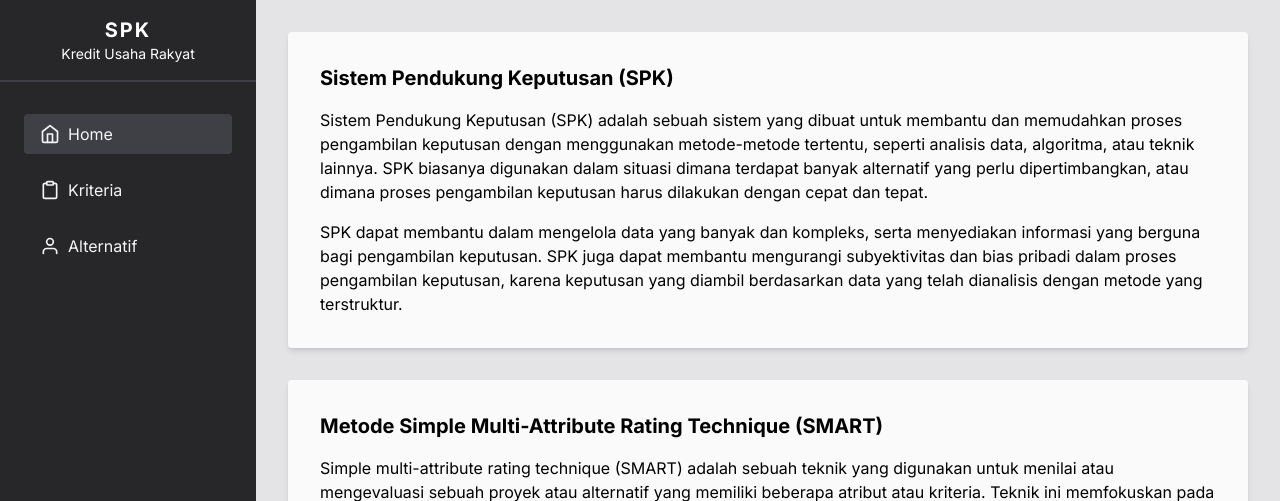
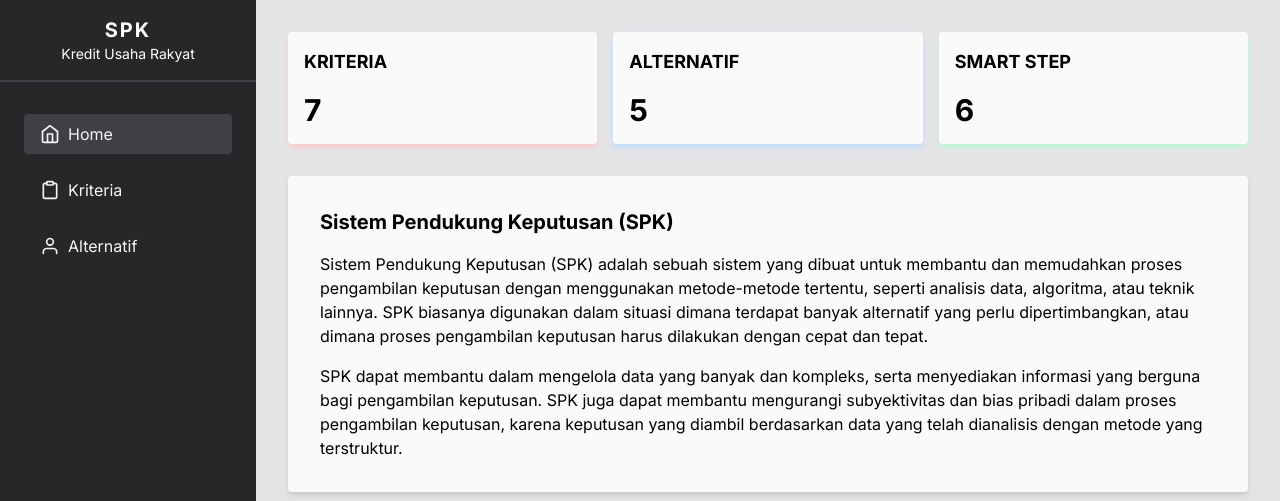
Before and after one commit to arialghifari/spk, a PHP site: page / in a window 1280 px wide. Shown: the top 501 px of the page. Run offline with PHP 8.4, Linux system fonts and the light colour scheme; data comes from the database, SQL or seed files in the repository; some libraries are stand-ins or nearby versions.

Commit message:
Dashboard information

```diff
--- a/index.php
+++ b/index.php
@@ -1,3 +1,17 @@
+<?php
+
+include './connection.php';
+
+$sql_kriteria = "SELECT COUNT(id) FROM kriteria";
+$query_kriteria = mysqli_query($conn, $sql_kriteria);
+$count_kriteria = mysqli_fetch_array($query_kriteria)[0];
+
+$sql_alternatif = "SELECT COUNT(id) FROM alternatif";
+$query_alternatif = mysqli_query($conn, $sql_alternatif);
+$count_alternatif = mysqli_fetch_array($query_alternatif)[0];
+
+?>
+
 <!DOCTYPE html>
 <html lang="en">
 
@@ -25,6 +39,20 @@
 	</nav>
 
 	<main class="flex flex-col w-full h-fit my-8 gap-8">
+		<div class="flex mx-8 gap-4">
+			<div class="bg-zinc-50 p-4 rounded flex flex-col gap-4 shadow-md shadow-red-200 w-full">
+				<h2 class="font-semibold text-lg">KRITERIA</h2>
+				<h2 class="font-semibold text-3xl"><?= $count_kriteria ?></h2>
+			</div>
+			<div class="bg-zinc-50 p-4 rounded flex flex-col gap-4 shadow-md shadow-blue-200 w-full">
+				<h2 class="font-semibold text-lg">ALTERNATIF</h2>
+				<h2 class="font-semibold text-3xl"><?= $count_alternatif ?></h2>
+			</div>
+			<div class="bg-zinc-50 p-4 rounded flex flex-col gap-4 shadow-md shadow-green-200 w-full">
+				<h2 class="font-semibold text-lg">SMART STEP</h2>
+				<h2 class="font-semibold text-3xl">6</h2>
+			</div>
+		</div>
 		<div class="mx-8 bg-zinc-50 p-8 rounded flex flex-col gap-4 shadow-md">
 			<h2 class="font-semibold text-xl">Sistem Pendukung Keputusan (SPK)</h2>
 			<p>Sistem Pendukung Keputusan (SPK) adalah sebuah sistem yang dibuat untuk membantu dan memudahkan proses pengambilan keputusan dengan menggunakan metode-metode tertentu, seperti analisis data, algoritma, atau teknik lainnya. SPK biasanya digunakan dalam situasi dimana terdapat banyak alternatif yang perlu dipertimbangkan, atau dimana proses pengambilan keputusan harus dilakukan dengan cepat dan tepat.</p>
```
